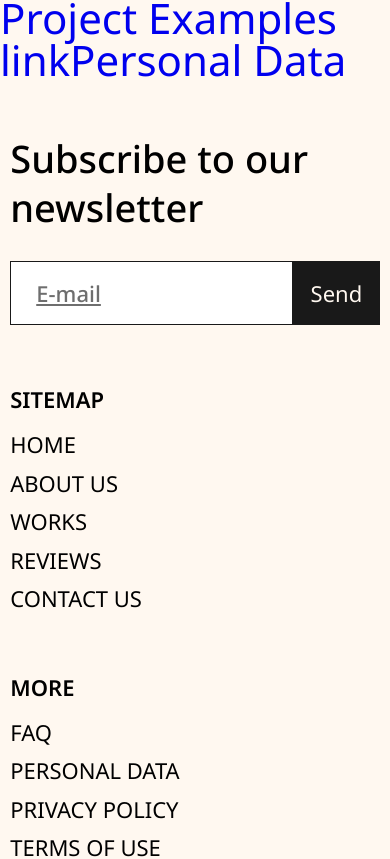
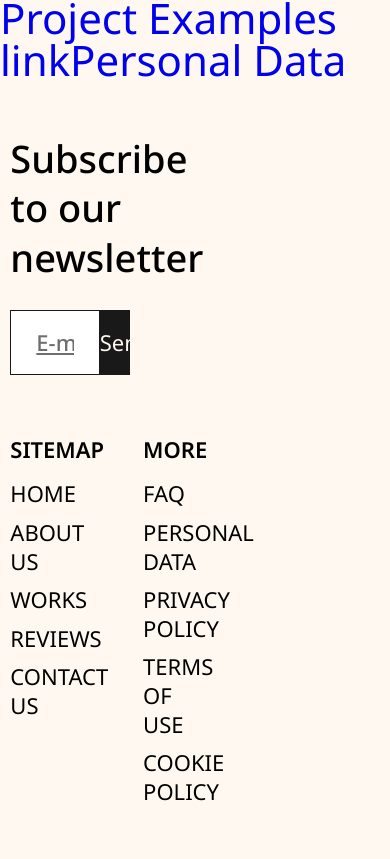
Before and after one commit to bbesigned/bbesigned, a Next.js app: page / in a window 390 px wide. Shown: the part 847-1706 px from the top of the page. Built offline with nearby package versions, Linux system fonts and the light colour scheme.

Commit message:
refactor: change some css

```diff
--- a/src/components/footer/footer.module.scss
+++ b/src/components/footer/footer.module.scss
@@ -3,21 +3,22 @@
 	margin: 0 auto;
 	font-size: clamp(14px, 1.25vw, 32px);
 	line-height: 130%;
-	width: 93.75%;
+	width: 93.7vw;
 }
 
 .footerContainer {
 	display: flex;
-	gap: 9.21%;
+	justify-content: space-between;
 	margin-bottom: 158px;
 }
 
 .subscribeWrapper {
 	flex-grow: 1;
+	max-width: 32.8%;
 
 	&__head {
 		line-height: 130%;
-		font-size: clamp(20px, 1.875vw, 48px);
+		font-size: clamp(20px, 1.87vw, 48px);
 		margin-bottom: 32px;
 		font-weight: 500;
 	}
@@ -30,7 +31,7 @@
 		min-width: 74.8%;
 		font-weight: 700;
 		line-height: 130%;
-		font-size: clamp(12px, 0.9375vw, 24px);
+		font-size: clamp(12px, 0.94vw, 24px);
 		padding: 30px 40px 30px 32px;
 		border: 1px solid var(--eerie-black);
 
@@ -64,12 +65,12 @@
 
 .footerNavigationWrapper {
 	display: flex;
-	margin-right: 2.7%;
-	min-width: 55.3%;
+	flex-grow: 1;
+	max-width: 58%;
 }
 
 .footerNavigationContainer {
-	flex-shrink: 0;
+	width: 100%;
 
 	h3 {
 		font-weight: 600;
@@ -94,12 +95,9 @@
 	}
 }
 
-.footerNavigationContainer:nth-child(1) {
-	margin-right: 15%;
-}
-
+.footerNavigationContainer:nth-child(1),
 .footerNavigationContainer:nth-child(2) {
-	margin-right: 10%;
+	max-width: 29%;
 }
 
 .footerBottomText {
@@ -107,7 +105,7 @@
 	color: var(--dark-silver);
 
 	span {
-		color: var(--jazzberry-jam);
+		color: var(--mexican-pink);
 	}
 }
 
@@ -167,10 +165,10 @@
 
 	.footerContainer {
 		margin-bottom: 80px;
-		gap: 8%;
 	}
 
 	.subscribeWrapper {
+		max-width: 34%;
 		&__head {
 			margin-bottom: 18px;
 		}
@@ -188,10 +186,6 @@
 				padding: 8px 8px 8px 0;
 			}
 		}
-	}
-
-	.footerNavigationWrapper {
-		min-width: 55%;
 	}
 
 	.formWrapper {
@@ -243,10 +237,6 @@
 		}
 	}
 
-	.footerNavigationContainer:nth-child(1) {
-		margin-right: 14%;
-	}
-
 	.formWrapper {
 		&__input {
 			padding: 13px 18px 13px 10px;
@@ -270,16 +260,18 @@
 	.footerWrapper {
 		padding: 53px 0 20px;
 		width: 92.2%;
+		font-size: clamp(12px, 1.37vw, 14px);
 	}
 
 	.footerContainer {
 		margin-bottom: 54px;
-		gap: 10%;
 	}
 
 	.subscribeWrapper {
+		max-width: 32.3%;
 		&__head {
 			margin-bottom: 14px;
+			font-size: clamp(17px, 1.96vw, 20px);
 		}
 	}
 
@@ -295,14 +287,6 @@
 				padding: 5px 7px 5px 0;
 			}
 		}
-	}
-
-	.footerNavigationContainer:nth-child(1) {
-		margin-right: 14%;
-	}
-
-	.footerNavigationContainer:nth-child(2) {
-		margin-right: 9%;
 	}
 
 	.formWrapper {
@@ -329,7 +313,7 @@
 
 @media (max-width: 769px) {
 	.footerWrapper {
-		width: 94.75vw;
+		width: 94.7vw;
 		padding: 53px 0 20px;
 		font-size: 22px;
 	}
```
